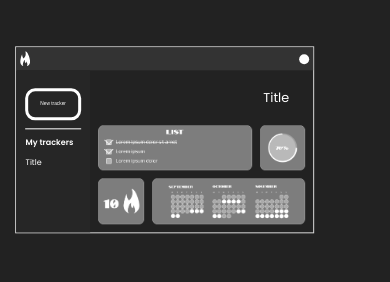
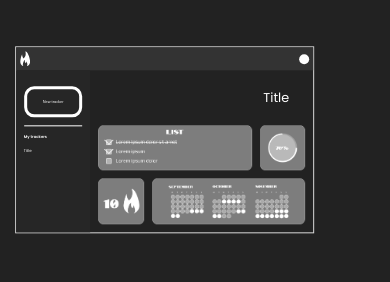
Before and after one commit to WasiakKacper/Control, a React (Vite) app in the folder client/: page / in a window 390 px wide. Shown: the part 205-487 px from the top of the page. Built offline with nearby package versions, Linux system fonts and the light colour scheme; a web font is replaced by a local one.

Commit message:
Style(Home.scss): Fix new tracker button in mini dashboard

```diff
--- a/client/src/Pages/Home/scss/Home.scss
+++ b/client/src/Pages/Home/scss/Home.scss
@@ -32,6 +32,10 @@ main {
       width: 80%;
       border: 1px solid #d9d9d9;
 
+      @media only screen and (max-width: 300px) {
+        width: 95 %;
+      }
+
       .headerMini {
         width: 100%;
         padding: clamp(0.1rem, 1vw, 0.8rem);
@@ -59,7 +63,7 @@ main {
           height: auto;
           background-color: #262626;
           display: block;
-          padding: clamp(0.6rem, 2vw, 1rem);
+          padding: clamp(0.1rem, 2vw, 1rem);
 
           .buttonWrapperMini {
             width: 100%;
@@ -77,11 +81,11 @@ main {
               border: 3px solid #fff;
               border-radius: clamp(10px, 1vw, 1rem);
               font-family: "Notable", sans-serif;
-              font-size: clamp(0.3rem, 1vw, 1.3rem);
+              font-size: clamp(2px, 1vw, 1.3rem);
             }
           }
           .listMini {
-            font-size: clamp(0.5rem, 1vw, 1.2rem);
+            font-size: clamp(2px, 1vw, 1.2rem);
             h4 {
               font-weight: 600;
               padding: clamp(0.5rem, 1vw, 1.5rem) 0;
```
